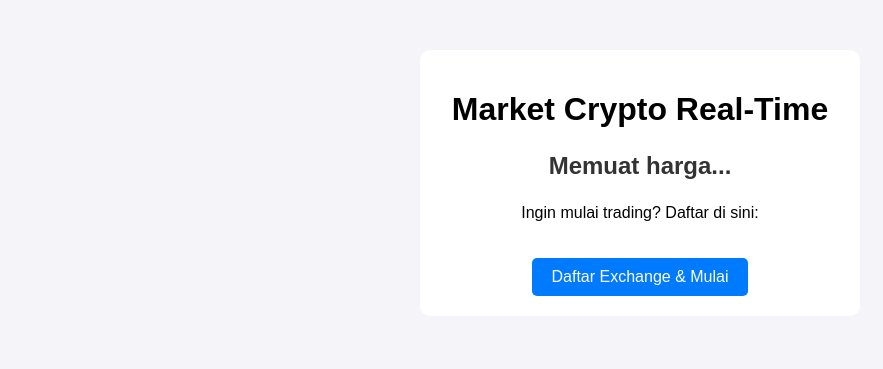
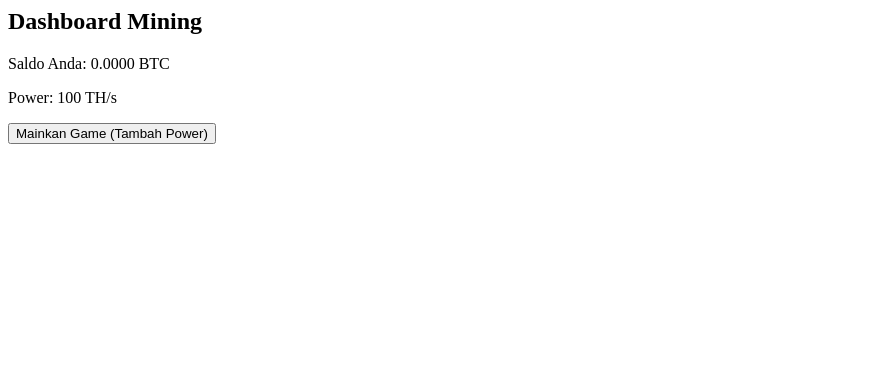
Before and after one commit to crystal691/crypto-tracker, a plain HTML site: page index.html in a window 1280 px wide. Shown: the whole page, without its empty margins (0-883 px from the left). Drawn offline with Linux system fonts and the light colour scheme.

Commit message:
index.html

```diff
--- a/index.html
+++ b/index.html
@@ -1,22 +1,8 @@
-<!DOCTYPE html>
-<html lang="id">
-<head>
-    <meta charset="UTF-8">
-    <title>Crypto Tracker & Earn</title>
-    <link rel="stylesheet" href="style.css">
-</head>
-<body>
-    <div class="container">
-        <h1>Market Crypto Real-Time</h1>
-        <div id="crypto-data">
-            <p>Memuat harga...</p>
-        </div>
-
-        <div class="cta-section">
-            <p>Ingin mulai trading? Daftar di sini:</p>
-            <a href="URL_REFERRAL_ANDA_DISINI" class="btn">Daftar Exchange & Mulai</a>
-        </div>
+<div class="dashboard">
+    <h2>Dashboard Mining</h2>
+    <div class="stats">
+        <p>Saldo Anda: <span id="balance">0.0000</span> BTC</p>
+        <p>Power: <span id="power">100</span> TH/s</p>
     </div>
-    <script src="script.js"></script>
-</body>
-</html>
+    <button onclick="mainkanGame()">Mainkan Game (Tambah Power)</button>
+</div>
```
